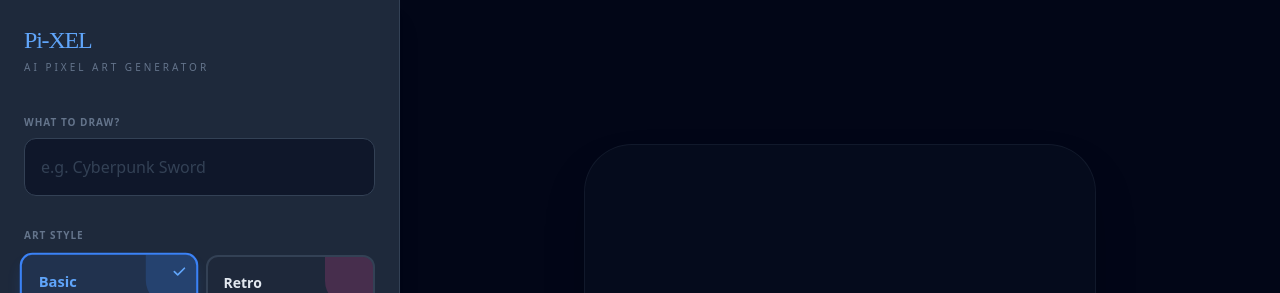
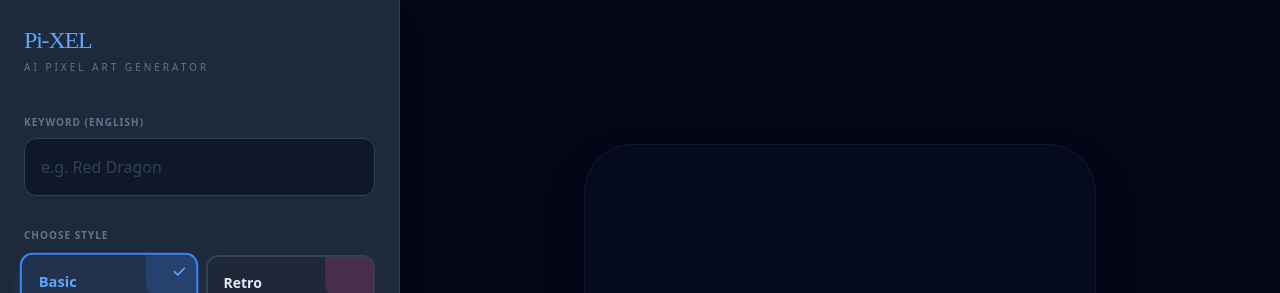
Before and after one commit to gwakseohyun/Pi-xel, a React (Vite) app: page / in a window 1280 px wide. Shown: the top 293 px of the page. Built offline with nearby package versions, Linux system fonts and the light colour scheme.

Commit message:
Update App.tsx

```diff
--- a/App.tsx
+++ b/App.tsx
@@ -2,7 +2,7 @@
 import React, { useState } from 'react';
 import { Theme, GenerationState } from './types';
 import { THEMES } from './constants';
-import { generatePixelArtImage } from './services/geminiService';
+import generatePixelArtImage from './services/geminiService';
 import { processPixelArt, downloadImage } from './utils/imageUtils';
 import ThemeCard from './components/ThemeCard';
 
@@ -25,13 +25,13 @@ const App: React.FC = () => {
     setState(prev => ({ ...prev, isGenerating: true, error: null }));
 
     try {
-      // 보이지 않는 시스템 키를 사용하여 즉시 생성
+      // 시스템 API 키를 사용하여 즉시 이미지 생성
       const rawImage = await generatePixelArtImage(
         keyword,
         selectedTheme.promptSuffix
       );
 
-      // 픽셀 가공 처리
+      // 마젠타 배경 제거 및 도트 보정 처리
       const processedImage = await processPixelArt(rawImage, resolution);
 
       setState(prev => ({
@@ -47,14 +47,14 @@ const App: React.FC = () => {
       setState(prev => ({
         ...prev,
         isGenerating: false,
-        error: err.message || "생성에 실패했습니다."
+        error: err.message || "생성 중 오류가 발생했습니다."
       }));
     }
   };
 
   return (
     <div className="min-h-screen bg-slate-900 text-slate-100 flex flex-col md:flex-row font-sans overflow-hidden">
-      {/* Sidebar UI */}
+      {/* Sidebar Section */}
       <aside className="w-full md:w-[400px] bg-slate-800 border-r border-slate-700 p-6 overflow-y-auto z-20 shadow-xl">
         <div className="mb-10">
           <h1 className="pixel-font text-2xl text-blue-400 tracking-tighter">Pi-XEL</h1>
@@ -63,18 +63,18 @@ const App: React.FC = () => {
 
         <div className="space-y-8">
           <div>
-            <label className="block text-[10px] font-bold text-slate-500 uppercase mb-2 tracking-widest">What to Draw?</label>
+            <label className="block text-[10px] font-bold text-slate-500 uppercase mb-2 tracking-widest">Keyword (English)</label>
             <input
               type="text"
               value={keyword}
               onChange={(e) => setKeyword(e.target.value)}
-              placeholder="e.g. Cyberpunk Sword"
+              placeholder="e.g. Red Dragon"
               className="w-full bg-slate-900 border border-slate-700 rounded-xl px-4 py-4 focus:outline-none focus:ring-2 focus:ring-blue-500 text-slate-200 transition-all placeholder:text-slate-700"
             />
           </div>
 
           <div>
-            <label className="block text-[10px] font-bold text-slate-500 uppercase mb-3 tracking-widest">Art Style</label>
+            <label className="block text-[10px] font-bold text-slate-500 uppercase mb-3 tracking-widest">Choose Style</label>
             <div className="grid grid-cols-2 gap-3">
               {THEMES.map(t => (
                 <ThemeCard
@@ -93,23 +93,23 @@ const App: React.FC = () => {
             className={`w-full py-5 rounded-2xl font-bold flex items-center justify-center gap-2 transition-all active:scale-[0.98] ${
               state.isGenerating || !keyword
                 ? 'bg-slate-700 text-slate-500 cursor-not-allowed'
-                : 'bg-blue-600 hover:bg-blue-500 text-white shadow-lg'
+                : 'bg-blue-600 hover:bg-blue-500 text-white shadow-lg shadow-blue-500/20'
             }`}
           >
             {state.isGenerating ? (
               <div className="flex items-center gap-2">
                 <div className="w-5 h-5 border-2 border-white/30 border-t-white rounded-full animate-spin"></div>
-                <span>Generating...</span>
+                <span>Creating...</span>
               </div>
             ) : "Generate Pixel Art"}
           </button>
         </div>
       </aside>
 
-      {/* Main Preview Area */}
+      {/* Main Preview Section */}
       <main className="flex-1 bg-slate-950 p-6 md:p-12 flex flex-col items-center justify-center relative min-h-[600px]">
         {state.error && (
-          <div className="absolute top-10 inset-x-10 max-w-xl mx-auto bg-red-500/10 border border-red-500/30 p-4 rounded-2xl text-center backdrop-blur-md z-30">
+          <div className="absolute top-10 inset-x-10 max-w-xl mx-auto bg-red-500/10 border border-red-500/30 p-4 rounded-2xl text-center backdrop-blur-md z-30 animate-in fade-in duration-300">
             <p className="text-red-400 text-[10px] font-bold uppercase tracking-wider">{state.error}</p>
           </div>
         )}
@@ -120,7 +120,7 @@ const App: React.FC = () => {
                 <div className="w-24 h-24 border-4 border-blue-500 border-t-transparent rounded-full animate-spin"></div>
                 <div className="text-center">
                   <span className="text-blue-500 pixel-font text-[10px] block mb-2 tracking-[0.2em]">PIXELATING...</span>
-                  <p className="text-slate-500 text-[10px] uppercase">Rendering dots</p>
+                  <p className="text-slate-500 text-[10px] uppercase">Translating words to dots</p>
                 </div>
              </div>
           ) : state.resultImageUrl ? (
@@ -135,7 +135,7 @@ const App: React.FC = () => {
                   onClick={() => downloadImage(state.resultImageUrl!, keyword)}
                   className="bg-white text-black px-12 py-4 rounded-full font-bold text-xs uppercase tracking-widest hover:scale-105 active:scale-95 transition-all shadow-2xl"
                 >
-                  Download Image
+                  Download PNG
                 </button>
               </div>
             </div>
@@ -151,7 +151,7 @@ const App: React.FC = () => {
           )}
         </div>
 
-        {/* History Bar */}
+        {/* History Gallery */}
         {history.length > 0 && (
           <div className="mt-20 w-full max-w-4xl animate-in fade-in slide-in-from-bottom-8">
             <h3 className="text-[10px] font-bold text-slate-700 uppercase tracking-[0.3em] mb-8 text-center">Recent Creations</h3>
@@ -162,7 +162,7 @@ const App: React.FC = () => {
                   className="w-24 h-24 flex-shrink-0 bg-slate-900/50 rounded-2xl p-3 border border-slate-800 hover:border-blue-500/50 transition-all group"
                   onClick={() => setState(prev => ({ ...prev, resultImageUrl: item.url }))}
                 >
-                  <img src={item.url} className="w-full h-full object-contain pixelated group-hover:scale-110 transition-transform" alt="History" />
+                  <img src={item.url} className="w-full h-full object-contain pixelated group-hover:scale-110 transition-transform" alt="History Item" />
                 </button>
               ))}
             </div>
```
